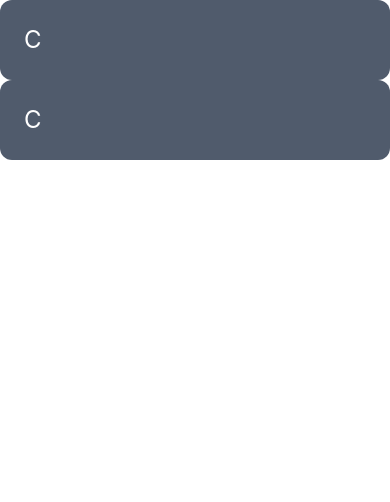
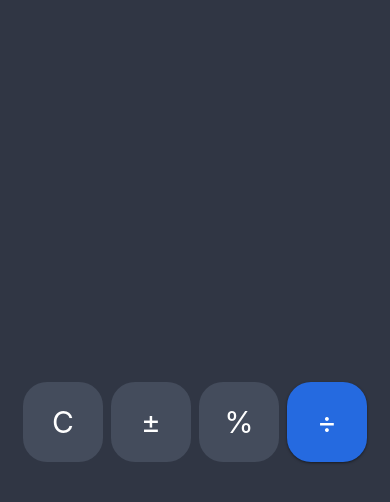
Before and after one commit to HenriquePacheco-123/calculator-college, a React Native app: screen / in a window 390 px wide. Shown: the top 502 px of the page. Built offline with nearby package versions, Linux system fonts and the light colour scheme.

Commit message:
change button and refactor component

```diff
--- a/App.tsx
+++ b/App.tsx
@@ -4,10 +4,12 @@ import Button from "./src/components/button";
 
 export default function App() {
   return (
-    <View>
-      <View>
-        <Button body="C" />
-        <Button body="C" />
+    <View className="flex-1 justify-center items-center bg-[#303644]">
+      <View className="flex-row gap-2">
+        <Button body="C" type="grayButton" />
+        <Button body="±" type="grayButton" />
+        <Button body="%" type="grayButton" />
+        <Button body="÷" type="blueButton" />
       </View>
     </View>
   );
--- a/src/components/button.tsx
+++ b/src/components/button.tsx
@@ -3,15 +3,15 @@ import { View, Text, TouchableOpacity } from "react-native";
 
 interface Props {
   type?: "blueButton" | "grayButton";
-  body: string;
+  body: React.ReactNode;
 }
 
 const Button: React.FC<Props> = ({ type, body }) => {
   return (
     <TouchableOpacity
-      className={`p-6 rounded-xl ${type === "blueButton" ? "bg-[#256AE0]" : type === "grayButton" ? "bg-[#444C5C]" : "bg-[#505B6C]"}`}
+      className={`flex items-center justify-center rounded-3xl w-20 h-20 ${type === "blueButton" ? "bg-[#256AE0] shadow shadow-black/40" : type === "grayButton" ? "bg-[#444C5C]" : "bg-[#505B6C]"}`}
     >
-      <Text className="text-white text-2xl">{body}</Text>
+      <Text className="text-white text-3xl">{body}</Text>
     </TouchableOpacity>
   );
 };
```
